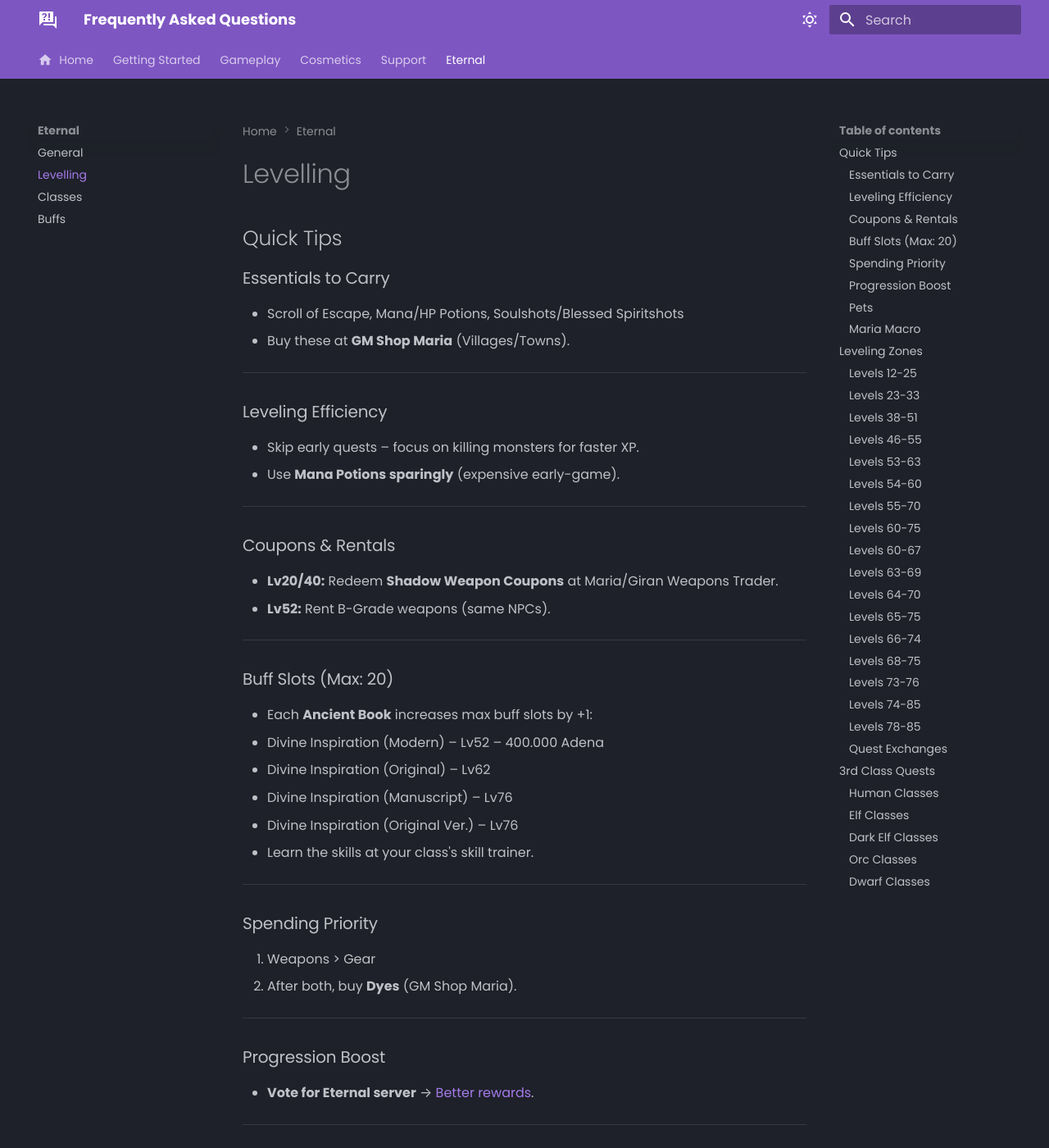
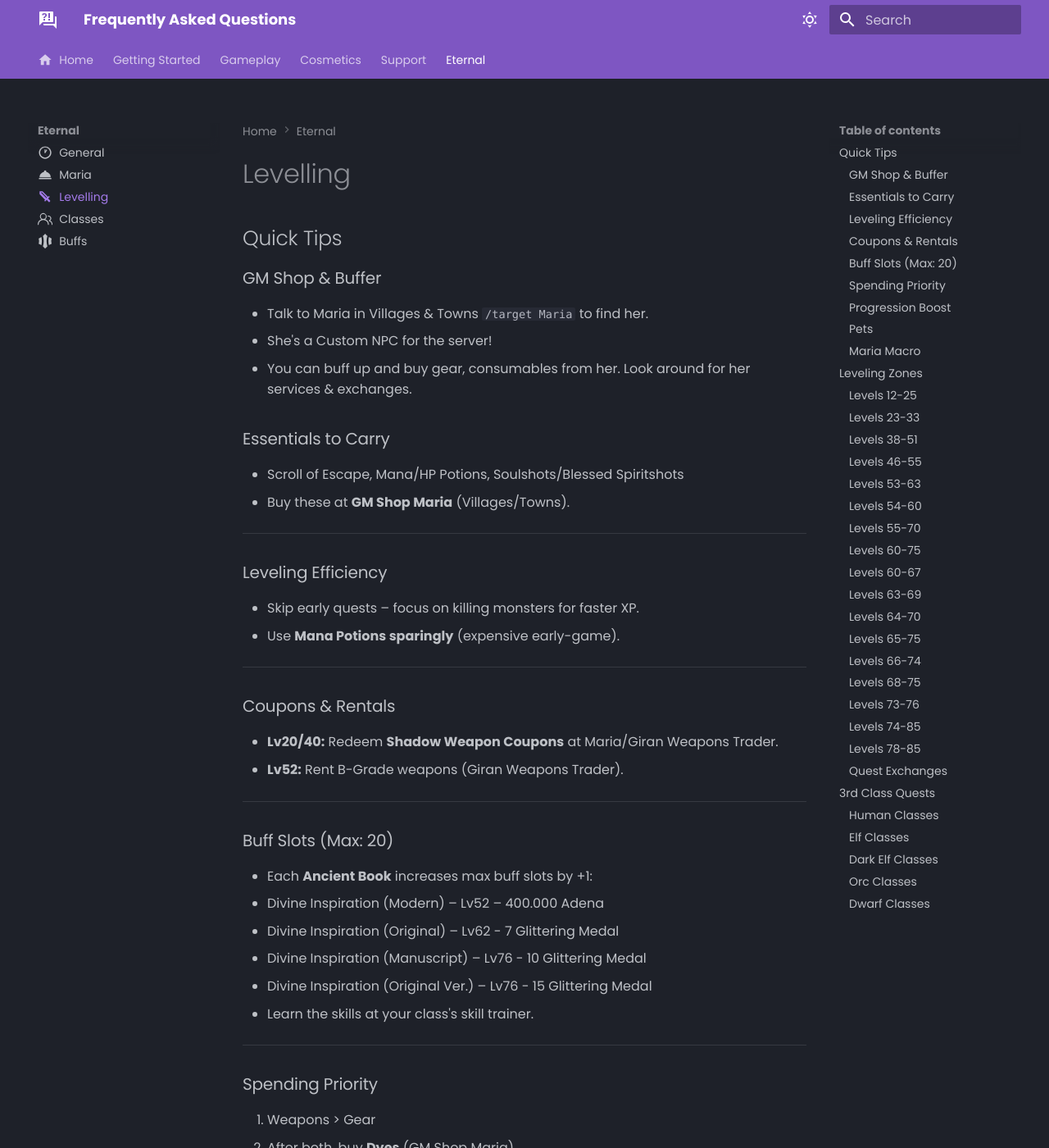
Before and after one commit to tab1-web/faq, an MkDocs documentation site: the page built from docs/eternal/levelling.md, in a window 1280 px wide and 1400 px high. Shown: the whole window at 82% size. Built offline with MkDocs 1.6.1 and Material for MkDocs 9.7.7, drawn with Linux system fonts in a browser that asks for light colours; some web fonts are replaced; some of the changed text lies outside the part shown.

Commit message:
more descriptions , maria exchanges , macro page added

```diff
--- a/docs/eternal/js/general.js
+++ b/docs/eternal/js/general.js
@@ -21,9 +21,9 @@
     });
 
     document.querySelectorAll('.period-description').forEach(el => {
-      el.textContent = isRewardPeriod
-        ? "Blacksmith of Mammon and Merchant of Mammon are available in Giran, you cannot register to fight in the catacombs. Lasts until Monday 18:00 UTC."
-        : "Blacksmith of Mammon and Merchant of Mammon are not available, you can register to fight in the catacombs. Lasts until Friday 18:00 UTC.";
+      el.innerHTML = isRewardPeriod
+        ? `Blacksmith of Mammon and Merchant of Mammon are available in Giran, <span style="color: #ff4444">you cannot register to fight in the catacombs.</span> Lasts until Monday 18:00 UTC.`
+        : `Blacksmith of Mammon and Merchant of Mammon are not available, <span style="color: #44ff44">you can register to fight in the catacombs.</span> Lasts until Friday 18:00 UTC.`;
     });
 
     document.querySelectorAll('.current-utctime').forEach(el => {
--- a/docs/eternal/levelling.md
+++ b/docs/eternal/levelling.md
@@ -1,6 +1,15 @@
+---
+icon: material/sword
+---
+
 # Levelling
 
 ## Quick Tips
+
+### GM Shop & Buffer
+- Talk to Maria in Villages & Towns `/target Maria` to find her.
+- She's a Custom NPC for the server!
+- You can buff up and buy gear, consumables from her. Look around for her services & exchanges.
 
 ### Essentials to Carry
 - Scroll of Escape, Mana/HP Potions, Soulshots/Blessed Spiritshots
@@ -16,16 +25,16 @@
 
 ### Coupons & Rentals
 - **Lv20/40:** Redeem **Shadow Weapon Coupons** at Maria/Giran Weapons Trader.
-- **Lv52:** Rent B-Grade weapons (same NPCs).
+- **Lv52:** Rent B-Grade weapons (Giran Weapons Trader).
 
 ---
 
 ### Buff Slots (Max: 20)
 - Each **Ancient Book** increases max buff slots by +1:
   - Divine Inspiration (Modern) – Lv52 – 400.000 Adena
-  - Divine Inspiration (Original) – Lv62
-  - Divine Inspiration (Manuscript) – Lv76
-  - Divine Inspiration (Original Ver.) – Lv76
+  - Divine Inspiration (Original) – Lv62  - 7 Glittering Medal
+  - Divine Inspiration (Manuscript) – Lv76 - 10 Glittering Medal
+  - Divine Inspiration (Original Ver.) – Lv76 - 15 Glittering Medal
 - Learn the skills at your class's skill trainer.
 
 ---
@@ -91,12 +102,14 @@ Assign to hotbar – avoids Gatekeeper obstructions.
 ### Levels 46-55
 - **46-50**: Tanor Canyon - Dion
     - Lower HP grouped mobs
+- **46-52**: Pavel Ruins - Schuttgart
+    - SOP Spoil from Spelunking Ant
+    - Great AoE place inside the towers
 - **50-55**: Cemetary - Aden
-
 ---
 
 ### Levels 53-63
-- **53-63**: Frozen Labyrinth
+- **53-63**: Frozen Labyrinth - Schuttgart
     - [:fontawesome-solid-scroll: An Ice Merchant's Dream Quest](https://lineage2wiki.org/interlude/quest/648/an-ice-merchants-dream/)
     - Great for Adena + Materials farming
 
@@ -192,7 +205,7 @@ Assign to hotbar – avoids Gatekeeper obstructions.
 
 ### Levels 68-75
 - **68-75**: Wall of Argos - Goddard
-
+    - Spoils for SOP & A-Grade Key Materials
 ---
 
 ### Levels 73-76
@@ -239,6 +252,7 @@ Assign to hotbar – avoids Gatekeeper obstructions.
 
 - **78-85**: Primeval Isle - Rune
     - [:fontawesome-solid-scroll: Rise and Fall of the Elroki Tribe Quest](https://lineage2wiki.org/interlude/quest/643/rise-and-fall-of-the-elroki-tribe/)
+    - Included in the missions as well
 
 ---
 
--- a/docs/stylesheets/extra.css
+++ b/docs/stylesheets/extra.css
@@ -87,7 +87,6 @@
 }
 
 .events-title::before {
-  content: "🕒";
   margin-right: 0.5rem;
 }
 
--- a/mkdocs.yml
+++ b/mkdocs.yml
@@ -12,6 +12,7 @@ nav:
     - Core Mechanics: gameplay/core-mechanics.md
     - PvP System: gameplay/pvp-system.md
     - L2Calc: features/l2calcinterlude.md
+    - Macro: gameplay/macro.md
     - Character Progression:
       - Subclasses: gameplay/progression/subclasses.md
       - Noblesse: gameplay/progression/noblesse.md
@@ -32,6 +33,7 @@ nav:
       - Technical Issues: support/troubleshooting/technical-issues.md
   - Eternal:
     - General: eternal/general.md
+    - Maria: eternal/maria.md
     - Levelling: eternal/levelling.md
     - Classes: eternal/classes.md
     - Buffs: eternal/buffs.md
```
Also changed, not shown: other parts of docs/eternal/levelling.md (+2 -0 lines), docs/eternal/buffs.md (+5 -0 lines), docs/eternal/classes.md (+4 -0 lines), docs/eternal/general.md (+6 -4 lines), docs/eternal/maria.md (added, +127 -0 lines), docs/gameplay/macro.md (added, +92 -0 lines).
